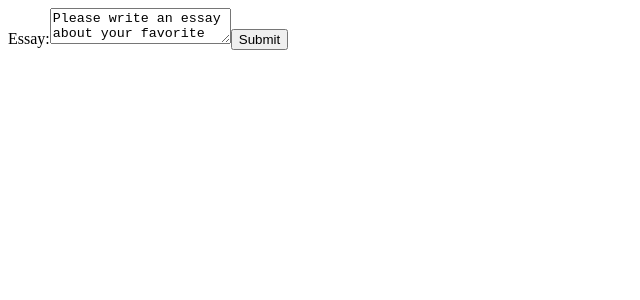
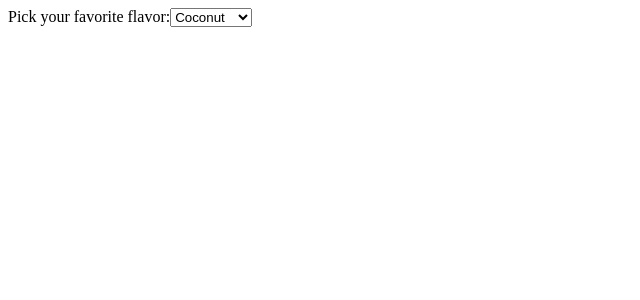
Before and after one commit to panswer/following_react_basic_concepts, a React (Create React App) app: page / in a window 1280 px wide. Shown: the top 300 px of the page, without its empty margins (0-640 px from the left). Built offline with nearby package versions, Linux system fonts and the light colour scheme.

Commit message:
la etiqueta select

```diff
--- /dev/null
+++ b/src/components/class/FlavorForm.jsx
@@ -0,0 +1,42 @@
+import {Component} from "react";
+
+class FlavorForm extends Component{
+    constructor(props){
+        super(props);
+        this.state={
+            value:'coconut'
+        };
+
+        this.handleChange=this.handleChange.bind(this);
+        this.handleSubmit=this.handleSubmit.bind(this);
+    }
+
+    handleChange(event){
+        this.setState({
+            value:event.target.value
+        });
+    }
+
+    handleSubmit(event){
+        alert('Your favorite flavor is: '+this.state.value);
+        event.preventDefault();
+    }
+
+    render(){
+        return (
+            <form onSubmit={this.handleSubmit}>
+                <label>
+                    Pick your favorite flavor:
+                    <select value={this.state.value} onChange={this.handleChange}>
+                        <option value="grapefruit">Grapefruit</option>
+                        <option value="lime">Lime</option>
+                        <option value="coconut">Coconut</option>
+                        <option value="mango">Mango</option>
+                    </select>
+                </label>
+            </form>
+        );
+    }
+}
+
+export default FlavorForm;
--- a/src/index.js
+++ b/src/index.js
@@ -2,10 +2,10 @@
 import React from "react";
 import reportWebVitals from './reportWebVitals';
 
-import EssayForm from "./components/class/EssayForm";
+import FlavorForm from "./components/class/FlavorForm";
 
 ReactDOM.render(
-  <EssayForm />,
+  <FlavorForm />,
   document.getElementById('root')
 );
 
```
